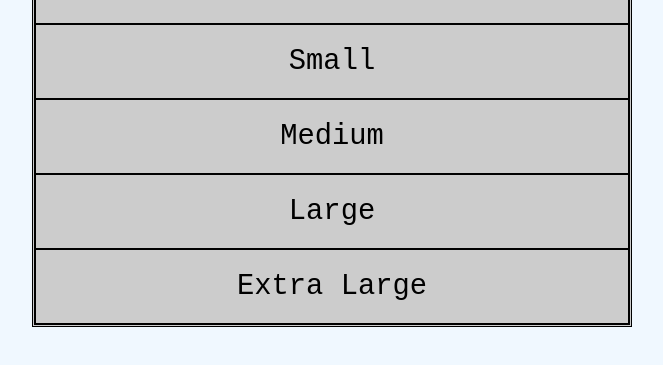
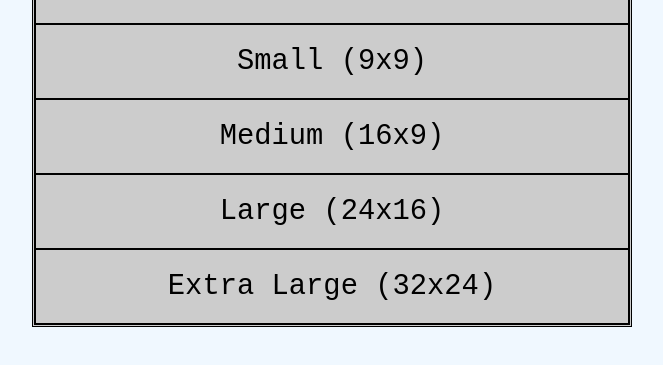
Before and after one commit to calebc2006/Minesweeper, a plain HTML site: page index.html in a window 1280 px wide. Shown: the part 331-696 px from the top of the page, without its empty margins (308-971 px from the left). Drawn offline with Linux system fonts and the light colour scheme.

Commit message:
changed board sizes

```diff
--- a/board.js
+++ b/board.js
@@ -2,7 +2,7 @@ const SIZES = [
   [9, 9, 15],
   [16, 9, 26],
   [24, 16, 70],
-  [32, 32, 200],
+  [32, 24, 140],
 ]
 
 export let BOARD_COLUMNS = 16
--- a/index.html
+++ b/index.html
@@ -14,10 +14,10 @@
       <div class="container index-container">
         <h2>Pick the board size:</h2>
         <div class="start-form">
-          <button class="start-link" id="1">Small</button>
-          <button class="start-link" id="2">Medium</button>
-          <button class="start-link" id="3">Large</button>
-          <button class="start-link" id="4">Extra Large</button>
+          <button class="start-link" id="1">Small (9x9)</button>
+          <button class="start-link" id="2">Medium (16x9)</button>
+          <button class="start-link" id="3">Large (24x16)</button>
+          <button class="start-link" id="4">Extra Large (32x24)</button>
         </div>
       </div>
     </div>
```
